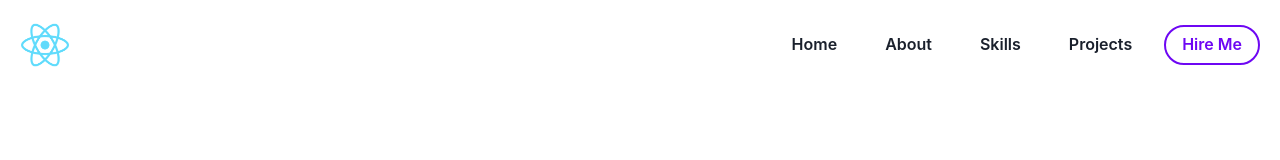
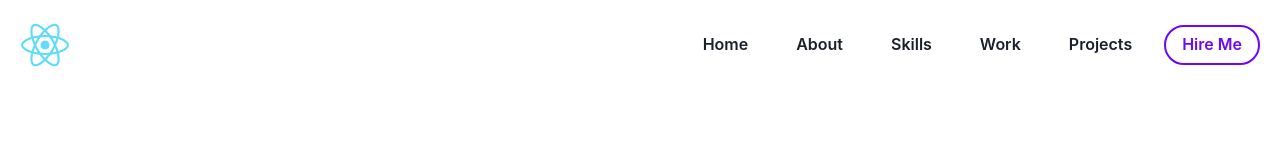
Before and after one commit to Chinmay2660/Portfolio, a React (Create React App) app: page / in a window 1280 px wide. Shown: the top 160 px of the page. Built offline with nearby package versions, Linux system fonts and the light colour scheme.

Commit message:
Add work tab

```diff
--- a/src/Components/Navbar/Navbar.jsx
+++ b/src/Components/Navbar/Navbar.jsx
@@ -75,6 +75,15 @@ const Navbar = () => {
           <Button variant="ghost">Skills</Button>
         </ScrollLink>
         <ScrollLink
+          to="work"
+          spy={true}
+          smooth={true}
+          duration={500}
+          offset={-70}
+        >
+          <Button variant="ghost">Work</Button>
+        </ScrollLink>
+        <ScrollLink
           to="projects"
           spy={true}
           smooth={true}
@@ -148,6 +157,18 @@ const Navbar = () => {
                 </Button>
               </ScrollLink>
               <ScrollLink
+                to="work"
+                spy={true}
+                smooth={true}
+                duration={500}
+                offset={-70}
+                onClick={onClose}
+              >
+                <Button w="100%" variant="ghost">
+                  Work
+                </Button>
+              </ScrollLink>
+              <ScrollLink
                 to="projects"
                 spy={true}
                 smooth={true}
```
